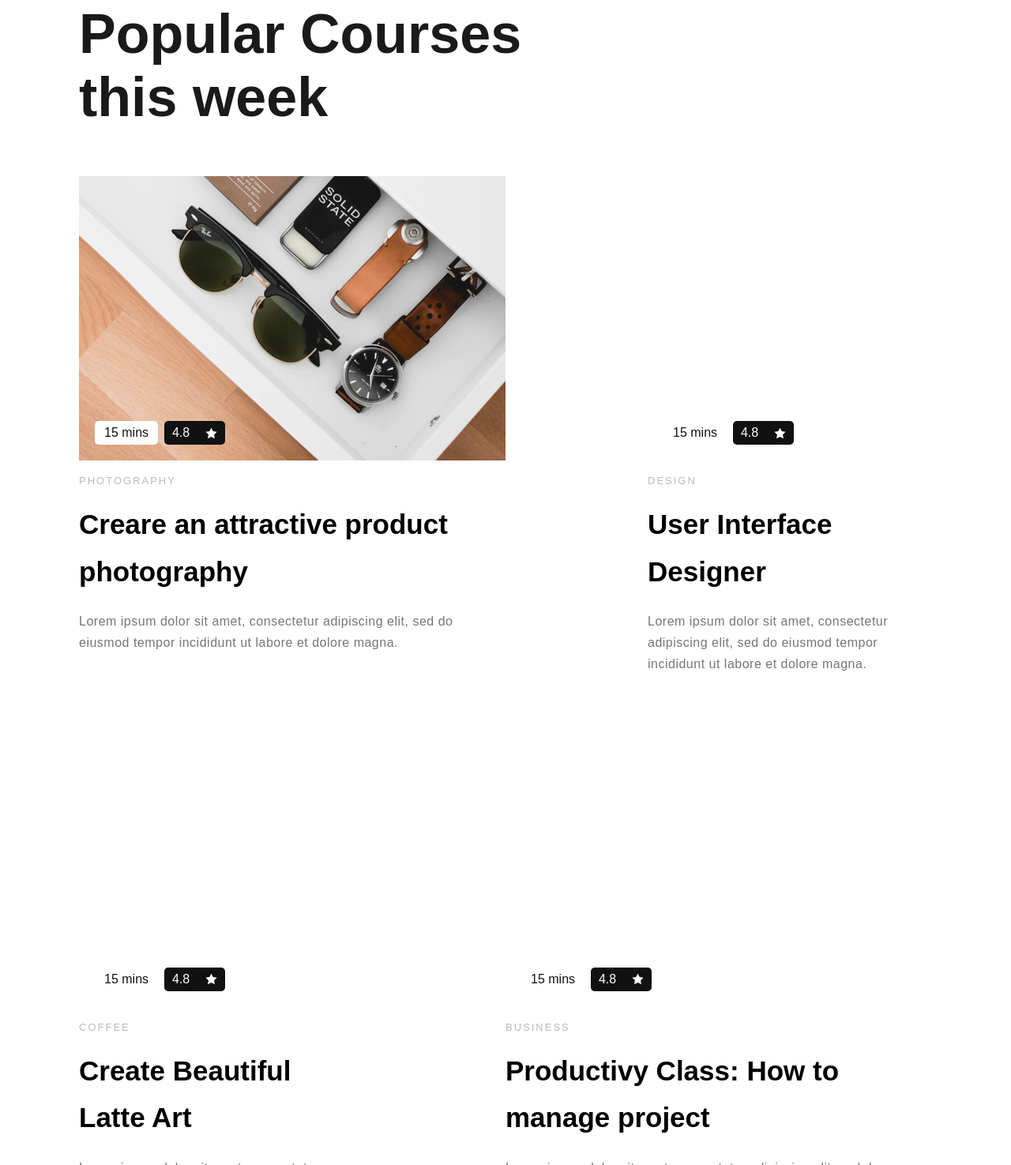
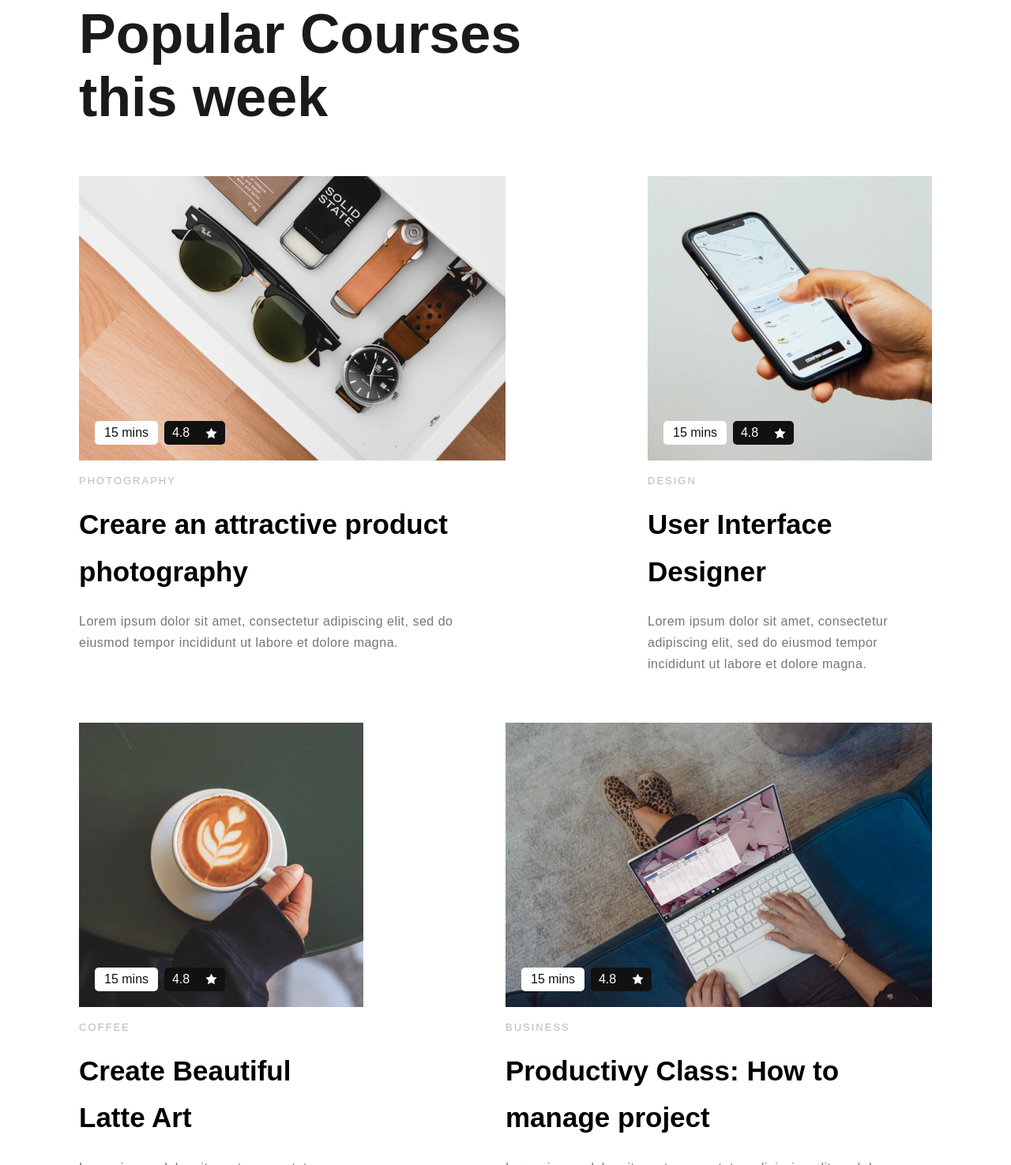
Before and after one commit to nais2008/progect2, a plain HTML site: page index.html in a window 1280 px wide. Shown: the part 1255-2730 px from the top of the page at 79% size. Drawn offline with Linux system fonts and the light colour scheme; the site is published under a folder, as on GitHub Pages, so addresses that start at the root find nothing; a script that the page names is missing; files whose address does not match are found by name.

Commit message:
Update style.css

```diff
--- a/css/style.css
+++ b/css/style.css
@@ -281,9 +281,9 @@
     line-height: 1.7;
     letter-spacing: 0.5px;
 }
-.img-card-2{background-image: url(/img/card-2.png);}
-.img-card-3{background-image: url(/img/card-3.png);}
-.img-card-4{background-image: url(/img/card-4.png);}
+.img-card-2{background-image: url(../img/card-2.png);}
+.img-card-3{background-image: url(../img/card-3.png);}
+.img-card-4{background-image: url(../img/card-4.png);}
 
 .footer{
     background-color: #f5f6f8;
```
